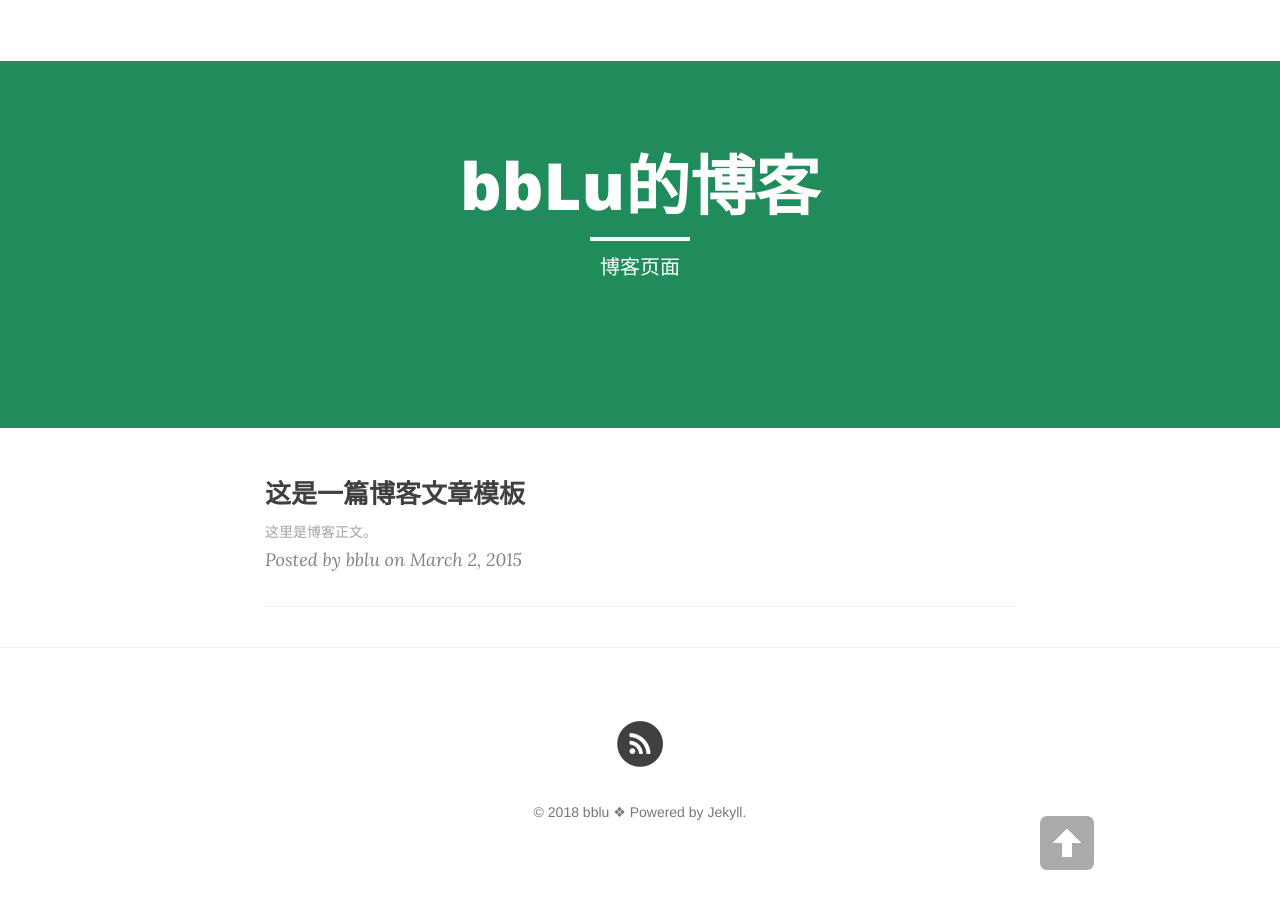
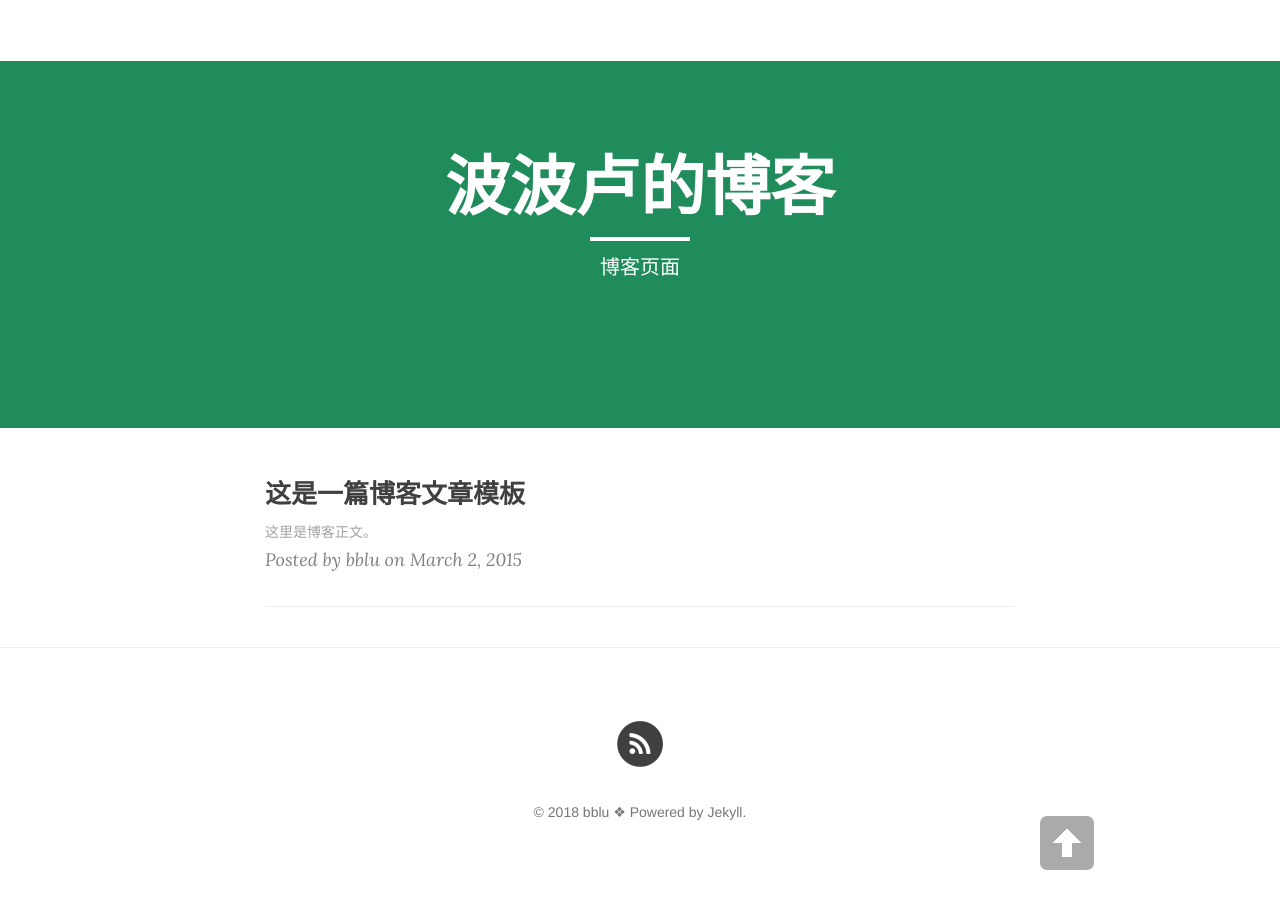
Before and after one commit to bblu/profile, a Jekyll site: the page built from index.html, in a window 1280 px wide. Built offline with Jekyll 4.4.1, drawn with Linux system fonts in a browser that asks for light colours; nearby versions of some CDN libraries; the list of posts is cut into pages by our own code.

Commit message:
Update _config.yml

```diff
--- a/_config.yml
+++ b/_config.yml
@@ -1,5 +1,5 @@
 # Site settings
-title: bbLu的博客 # 你的博客名字，可以定义修订
+title: 波波卢的博客 # 你的博客名字，可以定义修订
 header-img: "img/green.jpg"
 tagline: "cn"
 description: "Just do IT"  # 一句话描述你的博客
```
